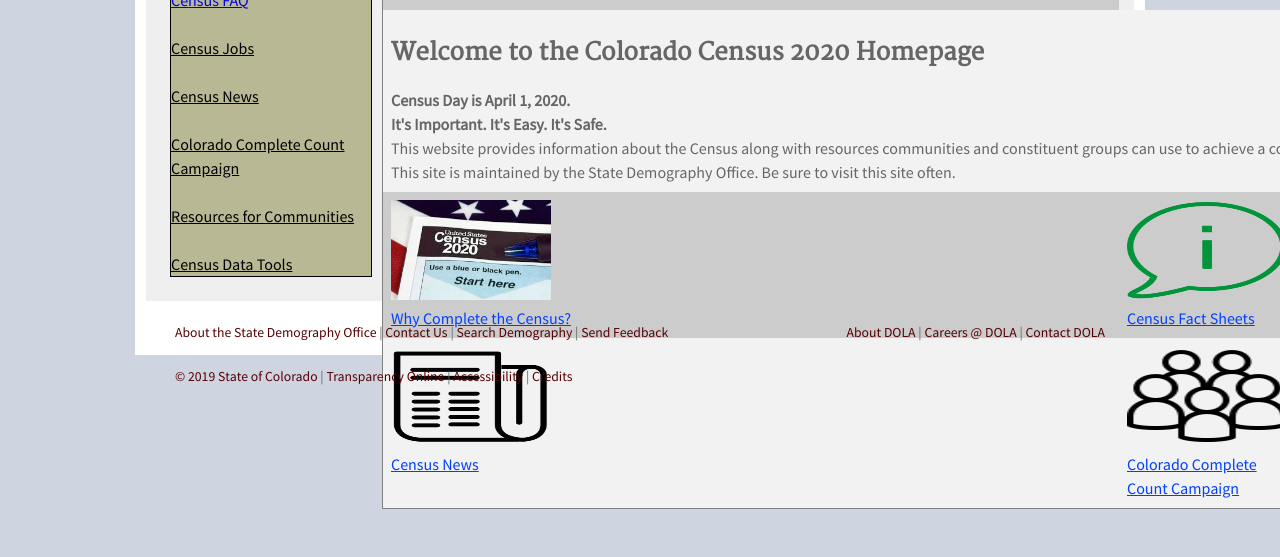
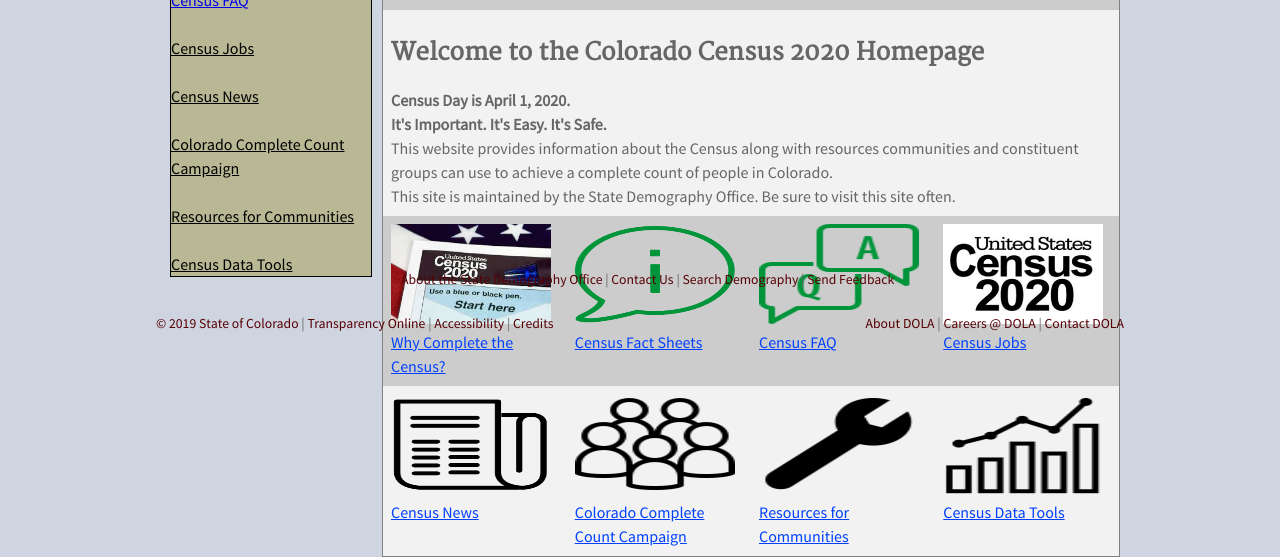
Before and after one commit to TBleess/Website_New, a Jekyll site: the page built from pages/5_CensusACS/census_2020_main.html, in a window 1280 px wide, cut to the strip 650-1207 px from the top of the page. Built offline with Jekyll 4.4.1, drawn with Linux system fonts in a browser that asks for light colours; before the commit the page ends 1159 px from its top, so only the background shows below that.

Commit message:
Add files via upload

```diff
--- a/pages/5_CensusACS/census_2020_main.html
+++ b/pages/5_CensusACS/census_2020_main.html
@@ -66,6 +66,7 @@
 </head>
 <body>
 <table background: transparent >
+    <tr>
 		<td width="500px">
 			<img src="/images/CO_Census2020_v3-01.png" style="width:200px;height:150px;">
 		</td>
@@ -73,8 +74,9 @@
 			<h1>Colorado Census 2020 </h1>
 			<h2><i>Everyone Counts in Colorado.</i></h2>
 		</td>
+	</tr>
 </table>
-<div class="row">
+
 <div class="column1">
 <div id="menu_box">
 <br>
@@ -107,12 +109,12 @@
 		<col width="180px">
 		<col width="180px">
 		<tr>
-<td vcolspan="4" align="top" align="right" height="120px">
+			<td colspan="4" valign="top" align="right" height="120px">
 				<img src="/images/AdobeStock_134849033.jpeg" alt="Everyone Counts in Colorado.  Show that you are here." style="width:720px;height:120px;"></img>
 			</td>
 		</tr>
 		<tr>
-<td colspan="4" valign="top" align="left" width="710px" height="120px">
+			<td colspan="4" valign="top" align="left" height="120px">
 				<h2>Welcome to the Colorado Census 2020 Homepage</h2>
 				<b>Census Day is April 1, 2020.</b> <br>
 				<b>It's Important.  It's Easy.  It's Safe. </b><br>
@@ -127,7 +129,9 @@
 					<img src="/images/c2020form.png" alt="Everyone Counts in Colorado.  Show that you are here." style="width:160px;height:100px;"></img>
 					</a>
 				</div>
-	<div title="Everyone Counts in Colorado.  Show that you are here."><a href='https://demography.dola.colorado.gov/census-acs/2020-census-completion/' class = "bt2" >Why Complete the Census?</a></div>
+				<div title="Everyone Counts in Colorado.  Show that you are here.">
+					<a href='https://demography.dola.colorado.gov/census-acs/2020-census-completion/' class = "bt2" >Why Complete the Census?</a>
+				</div>
 			</td>
 			<td valign="top" align="center" height="120px">
 					<div title="Short descriptions of key census topics. Available for downloading.">
```
Lines whose indentation alone changed are shown as unchanged.
